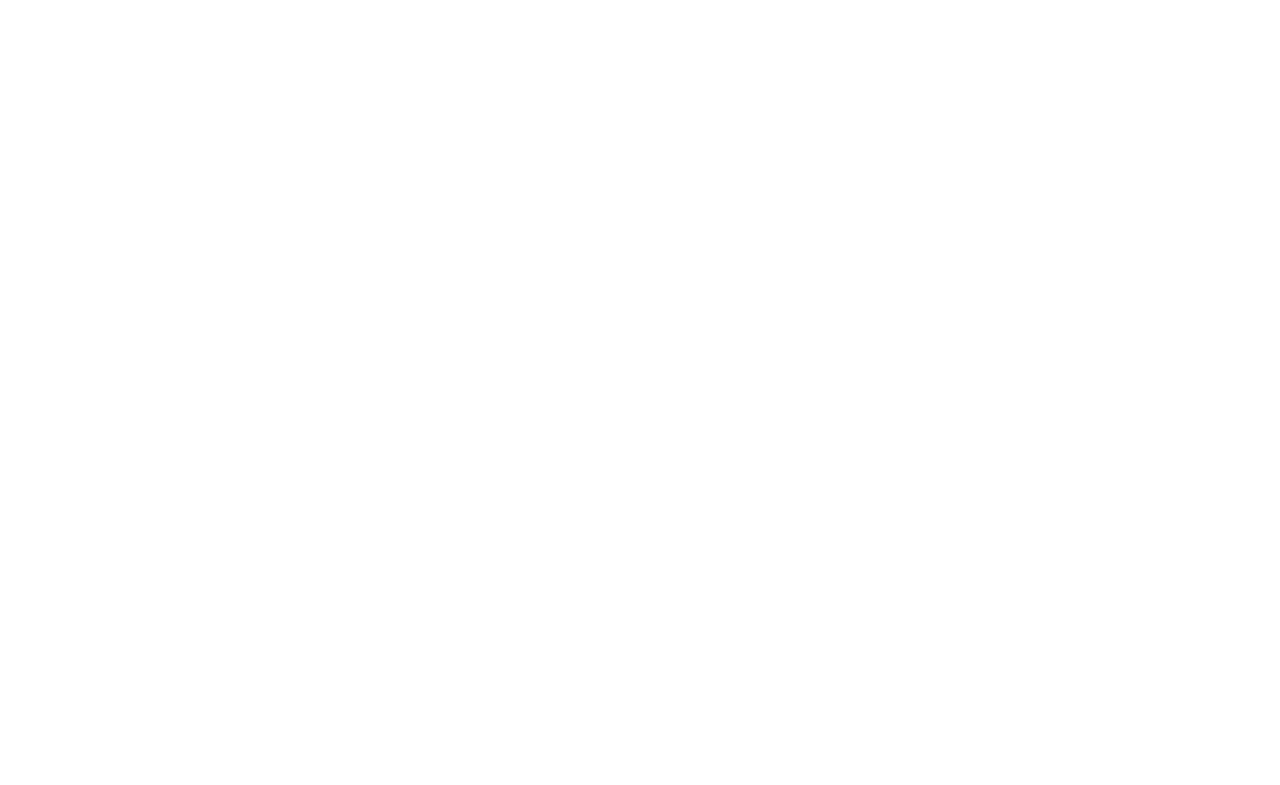
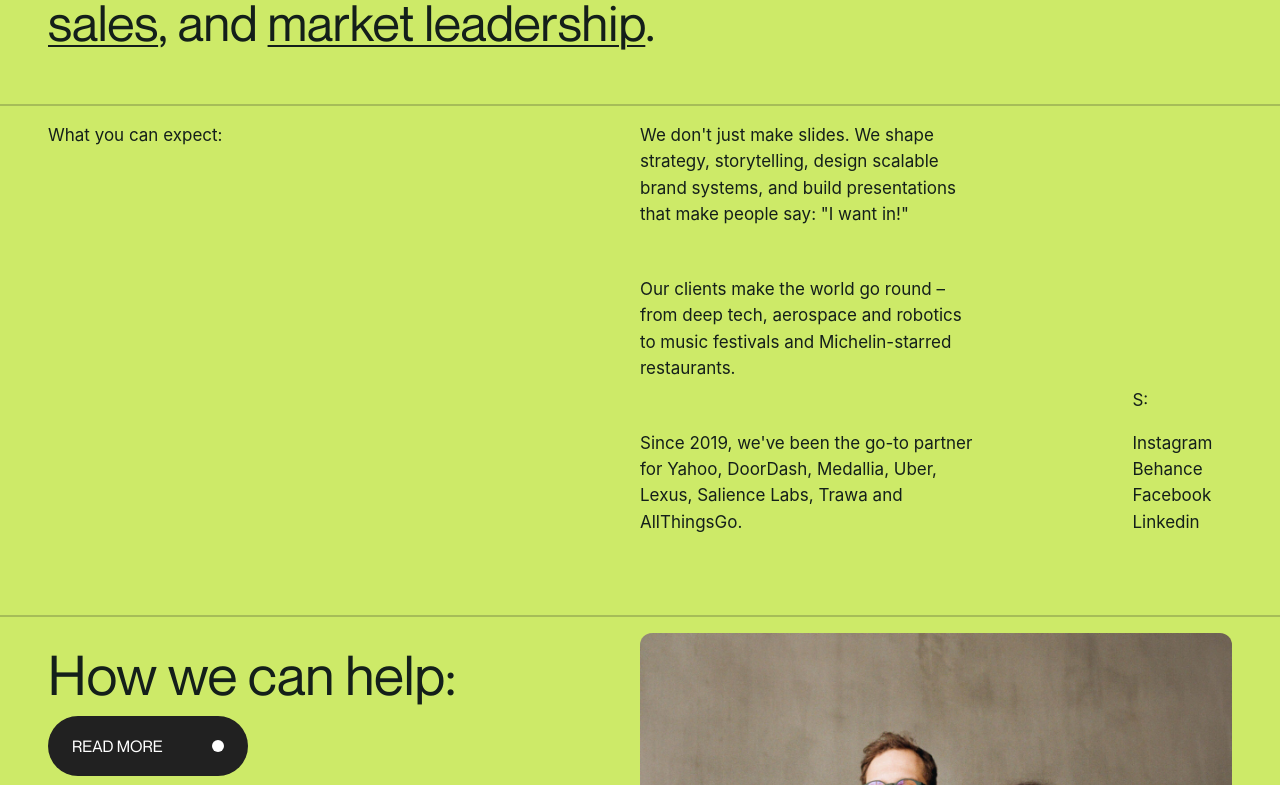
Before and after one commit to myusufcodes/Ochi, a React (Vite) app: page / in a window 1280 px wide. Shown: the part 1455-2240 px from the top of the page. Before the commit the page ends 1251 px from the top, so only its background shows below. Built offline with nearby package versions, Linux system fonts and the light colour scheme.

Commit message:
Added About Section

```diff
--- a/src/App.jsx
+++ b/src/App.jsx
@@ -1,4 +1,5 @@
 import Navbar from './components/Navbar'
+import About from './sections/About'
 import Hero from './sections/Hero'
 import Marquee from './sections/Marquee'
 
@@ -9,6 +10,7 @@
         <Navbar />
         <Hero />
         <Marquee />
+        <About />
       </section>
     </main>
   )
--- a/src/components/NavBtn.jsx
+++ b/src/components/NavBtn.jsx
@@ -3,7 +3,7 @@
         <a href={href} className='group relative h-[30px] text-center px-1 font-[font1] font-light transition-all duration-300 overflow-hidden text-lg'>
             <div className='group-hover:translate-y-[-30px] transition-all duration-300'>{title}</div>
             <div className='group-hover:translate-y-[-28px] transition-all duration-300'>{title}</div>
-            <div className="absolute h-[1px] w-0 group-hover:w-[100%] transition-all duration-300 bg-[#212121] left-0 right-0 bottom-0"></div>
+            <div className="absolute h-[1px] w-0 group-hover:w-[100%] transition-all duration-300 bg-[#212121] left-0 right-0 bottom-0" />
         </a>
     )
 }
--- a/src/constants/index.js
+++ b/src/constants/index.js
@@ -16,3 +16,43 @@
         href: '#'
     }
 ]
+
+export const about = [
+    {
+        l1: "We don't just make slides. We shape",
+        l2: "strategy, storytelling, design scalable",
+        l3: "brand systems, and build presentations",
+        l4: 'that make people say: "I want in!"'
+    },
+    {
+        l1: "Our clients make the world go round –",
+        l2: "from deep tech, aerospace and robotics",
+        l3: "to music festivals and Michelin-starred",
+        l4: 'restaurants.'
+    },
+    {
+        l1: "Since 2019, we've been the go-to partner",
+        l2: "for Yahoo, DoorDash, Medallia, Uber,",
+        l3: "Lexus, Salience Labs, Trawa and",
+        l4: 'AllThingsGo.'
+    },
+]
+
+export const socials = [
+    {
+        social: 'Instagram',
+        link:'#'
+    },
+    {
+        social: 'Behance',
+        link:'#'
+    },
+    {
+        social: 'Facebook',
+        link:'#'
+    },
+    {
+        social: 'Linkedin',
+        link:'#'
+    },
+]
--- /dev/null
+++ b/src/sections/About.jsx
@@ -0,0 +1,63 @@
+'use client'
+import { useState } from "react"
+import { about, socials } from "../constants"
+
+const About = () => {
+    const [isHovered, setIsHovered] = useState(false)
+  return (
+    <section id="about" className="bg-[#CDEA68] rounded-tl-2xl rounded-tr-2xl py-24 text-[#141f1a]">
+        <div className="title font-[font1] text-[50px] leading-[52px] px-12">
+            We craft category-defining presentations, brand <br />
+            identities, and digital experiences that <span className="underline underline-offset-4 decoration-2">drive funding</span>, <br />
+            <span className="underline underline-offset-4 decoration-2">sales</span>, and <span className="underline underline-offset-4 decoration-2">market leadership</span>.
+        </div>
+        <div className="expectations w-full flex mt-14 px-12 border-t-2 border-t-[#A6BD58] text-lg py-4">
+            <div className="flex-50 text-[17px]">What you can expect:</div>
+            <div className="flex-50 flex gap-40">
+                <div className="about">
+                    {about.map(({l1, l2, l3, l4}, index) => (
+                        <div key={index} className={`${index === 1 && 'my-12'} text-[17px]`}>
+                            {l1} <br />
+                            {l2} <br />
+                            {l3} <br />
+                            {l4} <br />
+                        </div>
+                    ))}
+                </div>
+                <div className="socials text-[17px] flex justify-end flex-col">
+                    S:
+                    <ul className="mt-4">
+                        {socials.map(({social, link}, index) => (
+                            <li key={index}>
+                                <a className="relative group" href={link}>
+                                    {social}
+                                    <div className="absolute h-[1px] w-0 group-hover:w-[100%] transition-all duration-300 bg-[#212121] left-0 right-0 bottom-0" />
+                                </a>
+                            </li>
+                        ))}
+                    </ul>
+                </div>
+            </div>
+        </div>
+        <div className="cta-image w-full border-t-2 border-t-[#A6BD58] mt-16 flex py-4 px-12 font-[font1]">
+            <div className="cta flex-50">
+                <h2 className="text-[55px]">How we can help:</h2>
+                <button
+                onMouseEnter={() => setIsHovered(true)}
+                onMouseLeave={() => setIsHovered(false)}
+                className="group cursor-pointer flex justify-between items-center bg-[#212121] hover:bg-black transition-colors duration-300 text-white rounded-full px-6 uppercase w-[200px] h-[60px]">
+                    <p className="text-md font-medium whitespace-nowrap">Read More</p>
+                    <div className="bg-white rounded-full w-3 h-3 group-hover:w-12 group-hover:h-12 transition-all duration-300 flex justify-center items-center">
+                        <img src="/arrow.png" alt="arrow" className="w-[12px] hidden group-hover:block transition-all duration-300" />
+                    </div>
+                </button>
+            </div>
+            <div className={`image flex-50 rounded-xl overflow-hidden ${isHovered ? 'scale-[95%]' : 'scale-100'} transition-all duration-1000 ease-out`}>
+                <img src="/about.jpg" alt="aboutImage" className="w-full h-full object-cover"/>
+            </div>
+        </div>
+    </section>
+  )
+}
+
+export default About
```
Also changed, not shown: public/about.jpg (added).
